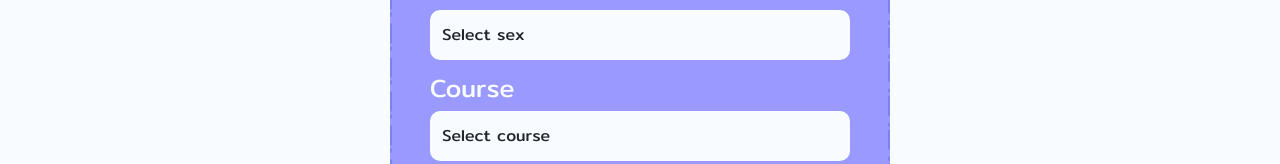
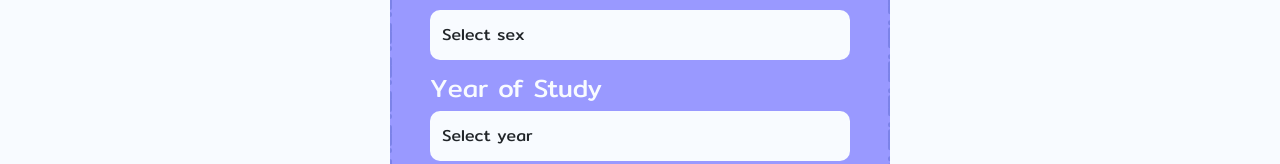
Before and after one commit to Viakaa/soft-skills-frontend, a React (Create React App) app: page /registration in a window 1280 px wide. Shown: the part 788-952 px from the top of the page. Built offline with nearby package versions, Linux system fonts and the light colour scheme.

Commit message:
changed direction and year of study values

```diff
--- a/src/Components/Forms/RegistrationPage.js
+++ b/src/Components/Forms/RegistrationPage.js
@@ -132,13 +132,13 @@ function RegistrationForm() {
         </Form.Control>
       </Form.Group>
       <Form.Group>
-        <Form.Label>Course</Form.Label>
+        <Form.Label>Year of Study</Form.Label>
         <Form.Control as="select" value={formData.course} onChange={handleChange} name="course" required>
-          <option value="">Select course</option>
-          <option value="1">1</option>
-          <option value="2">2</option>
-          <option value="3">3</option>
-          <option value="4">4</option>
+          <option value="">Select year</option>
+          <option value="2021">2021</option>
+          <option value="2022">2022</option>
+          <option value="2023">2023</option>
+          <option value="2024">2024</option>
 
         </Form.Control>
 
@@ -147,11 +147,15 @@ function RegistrationForm() {
         <Form.Label>Direction</Form.Label>
         <Form.Control as="select" value={formData.direction} onChange={handleChange} name="direction" required>
           <option value="">Select direction</option>
-          <option value="Design">Design</option>
-          <option value="Programming">Programming</option>
-          <option value="QA">QA</option>
-          <option value="Managing">Managing</option>
-          <option value="4">Business Analysis</option>
+          <option value="Web-programming">Web-Programming</option>
+          <option value="Data science">Data Science</option>
+          <option value="Business Analysis">Business Analysis</option>
+          <option value="DevOps">DevOps</option>
+          <option value="Management">Management</option>
+          <option value="Digital Economy">Digital Economy</option>
+          <option value="Digital Marketing and sales">Digital Marketing and Sales</option>
+
+
 
         </Form.Control>
 
```
